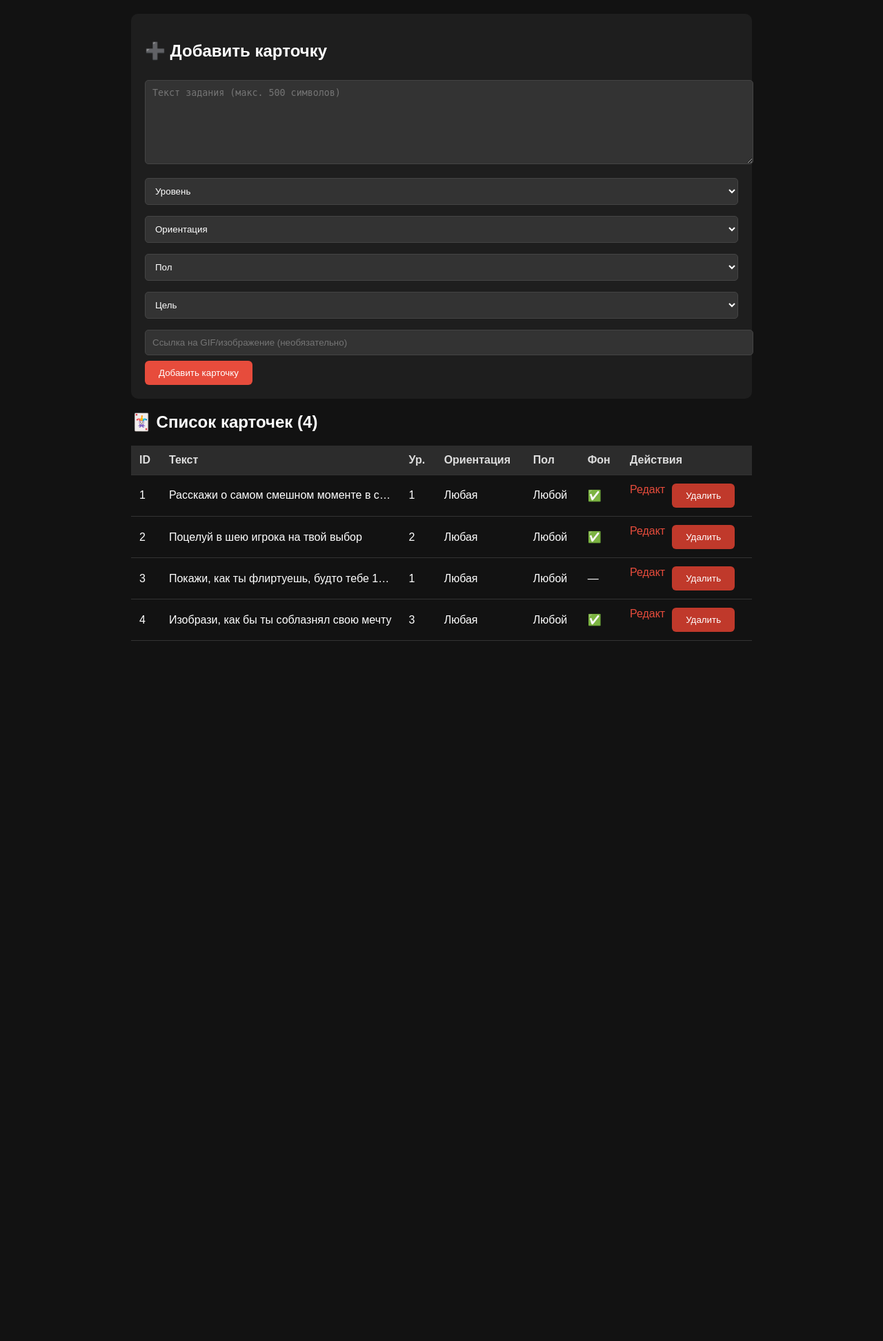
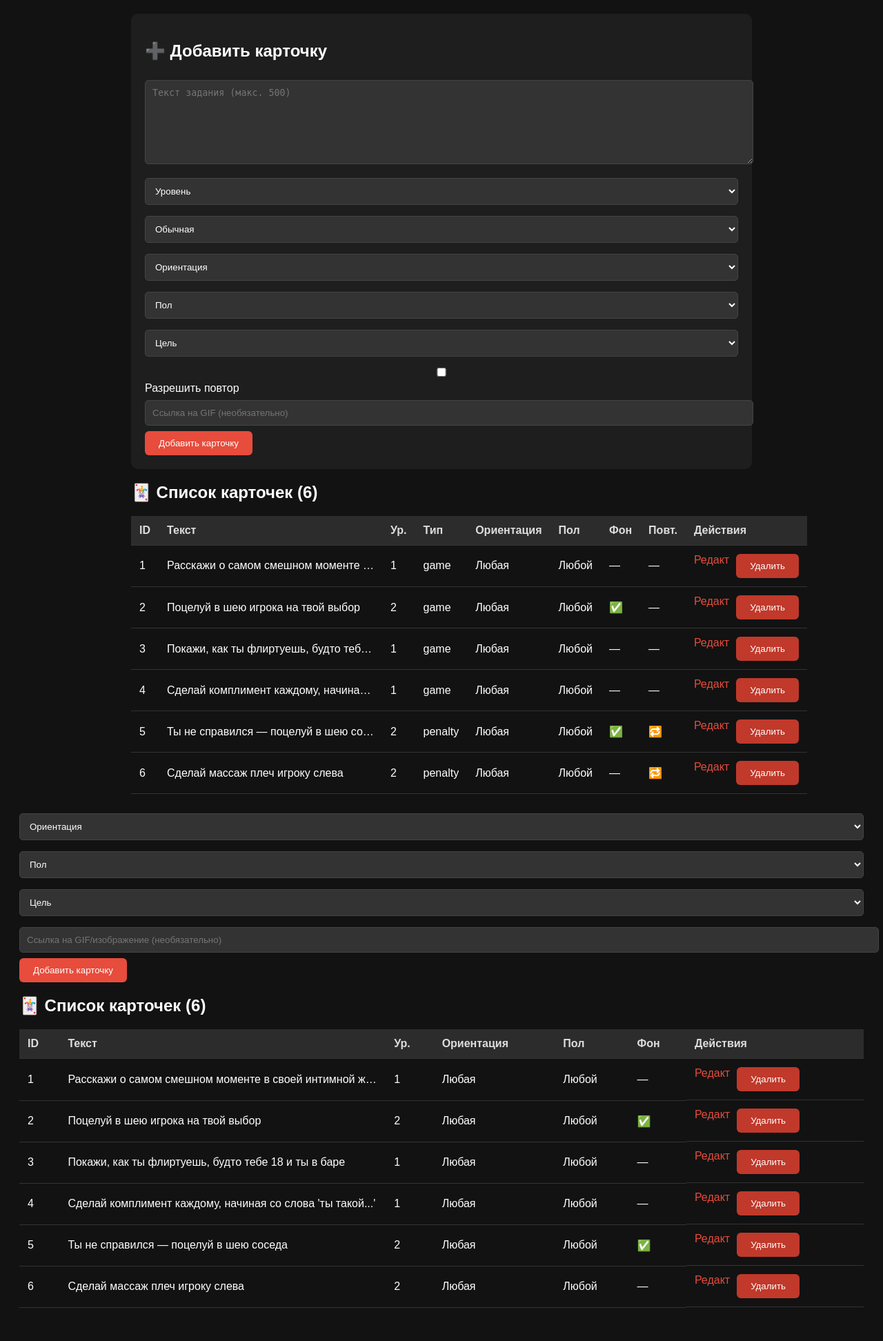
Before and after one commit to zamutilkin23-stack/nightmonopoly-py, a Flask app: page /admin in a window 1280 px wide. Shown: the part 109-2053 px from the top of the page at 69% size. Before the commit the page ends 1038 px from the top, so only its background shows below. Run offline with Flask 3, Linux system fonts and the light colour scheme; the visitor is signed in with stand-in values (Sample User, id 1); data comes from the database, SQL or seed files in the repository; parts of the project's set-up code (start-up, migrations or seed data) failed here and were passed over.

Commit message:
🔧 Починка: админка + компактный ввод

```diff
--- a/app/models.py
+++ b/app/models.py
@@ -4,8 +4,10 @@ from .extensions import db
 class Card(db.Model):
     id = db.Column(db.Integer, primary_key=True)
     text = db.Column(db.String(500), nullable=False)
-    level = db.Column(db.Integer, nullable=False)
+    level = db.Column(db.Integer, nullable=False)  # 1–4
+    card_type = db.Column(db.String(10), nullable=False, default='game')  # 'game' или 'penalty'
     orientation = db.Column(db.String(20), nullable=False)
     gender = db.Column(db.String(20), nullable=False)
     target = db.Column(db.String(20), nullable=False)
     image_url = db.Column(db.String(300), nullable=True)
+    can_repeat = db.Column(db.Boolean, nullable=False, default=False)  # ✅ Повтор
--- a/app/routes.py
+++ b/app/routes.py
@@ -2,30 +2,27 @@
 from flask import Blueprint, render_template, request, redirect, url_for, session, flash
 from .extensions import db
 from .models import Card
+import random
 
 main = Blueprint('main', __name__)
 
 
-# === Главная: проверка 18+ ===
 @main.route('/')
 def index():
     return render_template('index.html')
 
 
-# === Выбор игроков ===
 @main.route('/players')
 def players():
     return render_template('players.html')
 
 
-# === Настройка количества игроков ===
 @main.route('/setup')
 def setup():
     count = int(request.args.get('count', 2))
     return render_template('setup.html', count=count)
 
 
-# === Старт игры ===
 @main.route('/start', methods=['POST'])
 def start():
     players = []
@@ -47,10 +44,10 @@ def start():
     session['players'] = players
     session['current'] = 0
     session['level'] = 1
+    session['used_cards'] = []  # ✅ Обнуляем историю
     return redirect(url_for('main.game'))
 
 
-# === Игра: показ карточки ===
 @main.route('/game')
 def game():
     if 'players' not in session:
@@ -72,28 +69,60 @@ def game():
     # Фильтр по полу
     allowed_genders = [player['gender'], 'Любой']
 
-    # Ищем карточку
-    card = Card.query.filter(
+    # Все карточки текущего уровня
+    available_cards = Card.query.filter(
         Card.level == level,
+        Card.card_type == 'game',
         Card.orientation.in_(allowed_orientations),
         Card.gender.in_(allowed_genders),
         Card.target.in_(['Партнёр', 'Любой'])
-    ).order_by(db.func.random()).first()
+    ).all()
 
-    # Если нет — переходим на следующий уровень
-    if not card and level < 4:
-        session['level'] += 1
-        flash(f'🎉 Переход на уровень {session["level"]}!', 'info')
-        return redirect(url_for('main.game'))
+    if not available_cards:
+        if level < 4:
+            session['level'] += 1
+            flash(f'🎉 Уровень {session["level"]} открыт!', 'info')
+            return redirect(url_for('main.game'))
+        else:
+            flash('🎉 Все уровни пройдены!', 'success')
+            return redirect(url_for('main.players'))
 
-    if not card:
-        flash('🎉 Все карточки пройдены!', 'success')
-        return redirect(url_for('main.players'))
+    # Оставляем неиспользованные или повторяемые
+    unused = [c for c in available_cards if c.id not in session['used_cards'] or c.can_repeat]
+    if not unused:
+        if level < 4:
+            session['level'] += 1
+            flash(f'🎉 Уровень {session["level"]} открыт!', 'info')
+            return redirect(url_for('main.game'))
+        else:
+            flash('🎉 Игра завершена!', 'success')
+            return redirect(url_for('main.players'))
+
+    card = random.choice(unused)
+    if not card.can_repeat:
+        session['used_cards'].append(card.id)
+        session.modified = True  # ⚠️ Сессия изменена
 
     return render_template('game.html', card=card, player=player, next=next_player)
 
 
-# === Следующий игрок ===
+@main.route('/penalty')
+def penalty():
+    if 'players' not in session:
+        return redirect(url_for('main.players'))
+
+    players = session['players']
+    current = session['current']
+    player = players[current]
+    next_player = players[(current + 1) % len(players)]
+
+    card = Card.query.filter_by(level=2, card_type='penalty').order_by(db.func.random()).first()
+    if not card:
+        card = Card(text="Ты не справился — поцелуй в шею", level=2, card_type='penalty', orientation='Любая', gender='Любой', target='Любой')
+
+    return render_template('penalty.html', card=card, player=player, next=next_player)
+
+
 @main.route('/next')
 def next_player():
     if 'players' in session:
@@ -101,13 +130,11 @@ def next_player():
     return redirect(url_for('main.game'))
 
 
-# === Тайный вход ===
 @main.route('/admin-secret')
 def admin_secret():
     return redirect(url_for('main.admin_login', next=url_for('main.admin')))
 
 
-# === Админка: вход ===
 @main.route('/admin/login', methods=['GET', 'POST'])
 def admin_login():
     next_page = request.args.get('next') or url_for('main.index')
@@ -119,11 +146,10 @@ def admin_login():
             flash('✅ Добро пожаловать!', 'success')
             return redirect(next_page)
         else:
-            flash('❌ Неверный логин или пароль', 'error')
+            flash('❌ Ошибка', 'error')
     return render_template('admin/login.html', next=next_page)
 
 
-# === Админка: главная ===
 @main.route('/admin')
 def admin():
     if not session.get('admin_logged_in'):
@@ -132,7 +158,6 @@ def admin():
     return render_template('admin/index.html', cards=cards)
 
 
-# === Админка: выход ===
 @main.route('/admin/logout')
 def admin_logout():
     session.pop('admin_logged_in', None)
@@ -140,28 +165,28 @@ def admin_logout():
     return redirect(url_for('main.index'))
 
 
-# === Добавить карточку ===
 @main.route('/admin/add-card', methods=['POST'])
 def add_card():
     try:
         card = Card(
             text=request.form['text'].strip(),
             level=int(request.form['level']),
+            card_type=request.form['card_type'],
             orientation=request.form['orientation'],
             gender=request.form['gender'],
             target=request.form['target'],
-            image_url=request.form.get('image_url') or None
+            image_url=request.form.get('image_url') or None,
+            can_repeat='can_repeat' in request.form
         )
         db.session.add(card)
         db.session.commit()
-        flash('✅ Карточка добавлена', 'success')
+        flash('✅ Добавлено', 'success')
     except Exception as e:
         db.session.rollback()
-        flash(f'❌ Ошибка: {str(e)}', 'error')
+        flash(f'❌ Ошибка: {e}', 'error')
     return redirect(url_for('main.admin'))
 
 
-# === Редактировать карточку ===
 @main.route('/admin/edit-card/<int:id>', methods=['GET', 'POST'])
 def edit_card(id):
     card = Card.query.get_or_404(id)
@@ -169,28 +194,29 @@ def edit_card(id):
         try:
             card.text = request.form['text'].strip()
             card.level = int(request.form['level'])
+            card.card_type = request.form['card_type']
             card.orientation = request.form['orientation']
             card.gender = request.form['gender']
             card.target = request.form['target']
             card.image_url = request.form.get('image_url') or None
+            card.can_repeat = 'can_repeat' in request.form
             db.session.commit()
-            flash('✅ Карточка обновлена', 'success')
+            flash('✅ Обновлено', 'success')
             return redirect(url_for('main.admin'))
         except Exception as e:
             db.session.rollback()
-            flash(f'❌ Ошибка: {str(e)}', 'error')
+            flash(f'❌ Ошибка: {e}', 'error')
     return render_template('admin/edit_card.html', card=card)
 
 
-# === Удалить карточку ===
 @main.route('/admin/delete-card/<int:id>', methods=['POST'])
 def delete_card(id):
     try:
         card = Card.query.get_or_404(id)
         db.session.delete(card)
         db.session.commit()
-        flash('🗑️ Карточка удалена', 'info')
+        flash('🗑️ Удалено', 'info')
     except Exception as e:
         db.session.rollback()
-        flash(f'❌ Ошибка: {str(e)}', 'error')
+        flash(f'❌ Ошибка: {e}', 'error')
     return redirect(url_for('main.admin'))
--- a/app/templates/admin/index.html
+++ b/app/templates/admin/index.html
@@ -41,7 +41,7 @@
     <div class="form">
       <h2>➕ Добавить карточку</h2>
       <form method="POST" action="{{ url_for('main.add_card') }}">
-        <textarea name="text" placeholder="Текст задания (макс. 500 символов)" maxlength="500" required></textarea>
+        <textarea name="text" placeholder="Текст задания (макс. 500)" maxlength="500" required></textarea>
 
         <select name="level" required>
           <option value="">Уровень</option>
@@ -51,7 +51,80 @@
           <option value="4">4 — Красный</option>
         </select>
 
+        <select name="card_type" required>
+          <option value="game">Обычная</option>
+          <option value="penalty">Штрафная</option>
+        </select>
+
         <select name="orientation" required>
+          <option value="">Ориентация</option>
+          <option value="Гетеро">Гетеро</option>
+          <option value="Би">Би</option>
+          <option value="Лесби">Лесби</option>
+          <option value="Другое">Другое</option>
+          <option value="Любая">Любая</option>
+        </select>
+
+        <select name="gender" required>
+          <option value="">Пол</option>
+          <option value="Парень">Парень</option>
+          <option value="Девушка">Девушка</option>
+          <option value="Любой">Любой</option>
+        </select>
+
+        <select name="target" required>
+          <option value="">Цель</option>
+          <option value="Партнёр">Партнёр</option>
+          <option value="Любой">Любой</option>
+        </select>
+
+        <label>
+          <input type="checkbox" name="can_repeat" value="y"> Разрешить повтор
+        </label>
+
+        <input type="text" name="image_url" placeholder="Ссылка на GIF (необязательно)">
+
+        <button type="submit">Добавить карточку</button>
+      </form>
+    </div>
+
+    <h2>🃏 Список карточек ({{ cards|length }})</h2>
+    <table>
+      <tr>
+        <th>ID</th>
+        <th>Текст</th>
+        <th>Ур.</th>
+        <th>Тип</th>
+        <th>Ориентация</th>
+        <th>Пол</th>
+        <th>Фон</th>
+        <th>Повт.</th>
+        <th>Действия</th>
+      </tr>
+      {% for card in cards %}
+      <tr>
+        <td>{{ card.id }}</td>
+        <td style="max-width: 300px; white-space: nowrap; overflow: hidden; text-overflow: ellipsis;" title="{{ card.text }}">
+          {{ card.text }}
+        </td>
+        <td>{{ card.level }}</td>
+        <td>{{ card.card_type }}</td>
+        <td>{{ card.orientation }}</td>
+        <td>{{ card.gender }}</td>
+        <td>{% if card.image_url %}✅{% else %}—{% endif %}</td>
+        <td>{% if card.can_repeat %}🔁{% else %}—{% endif %}</td>
+        <td class="actions">
+          <a href="{{ url_for('main.edit_card', id=card.id) }}" class="btn">Редакт</a>
+          <form method="POST" action="{{ url_for('main.delete_card', id=card.id) }}" onsubmit="return confirm('Удалить карточку №{{ card.id }}?');">
+            <button type="submit" class="delete-btn">Удалить</button>
+          </form>
+        </td>
+      </tr>
+      {% endfor %}
+    </table>
+  </div>
+</body>
+</html>        <select name="orientation" required>
           <option value="">Ориентация</option>
           <option value="Гетеро">Гетеро</option>
           <option value="Би">Би</option>
```
Also changed, not shown: app/templates/admin/edit_card.html (+14 -3 lines), cards_seed.json (+32 -4 lines), wsgi.py (+8 -3 lines).
